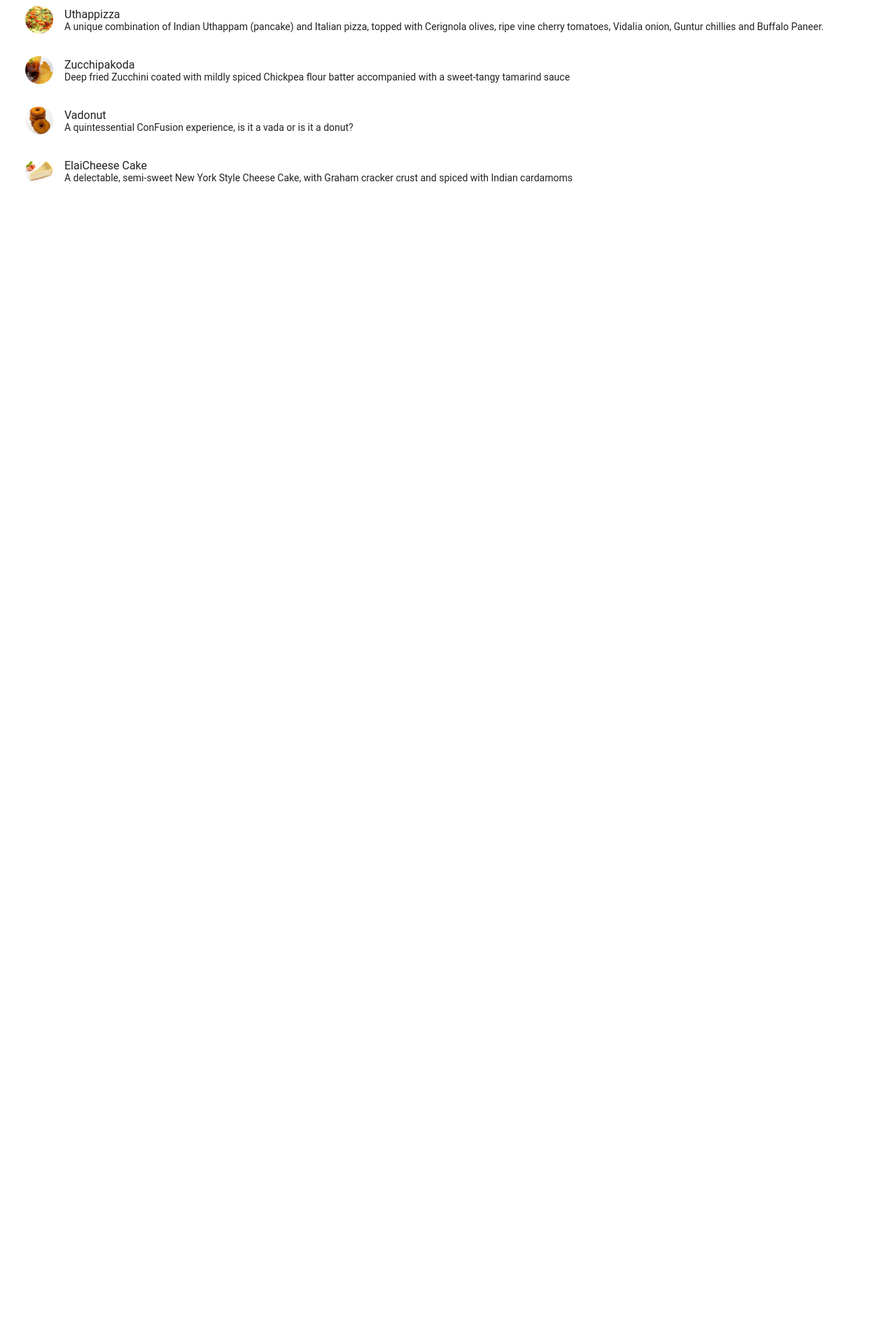
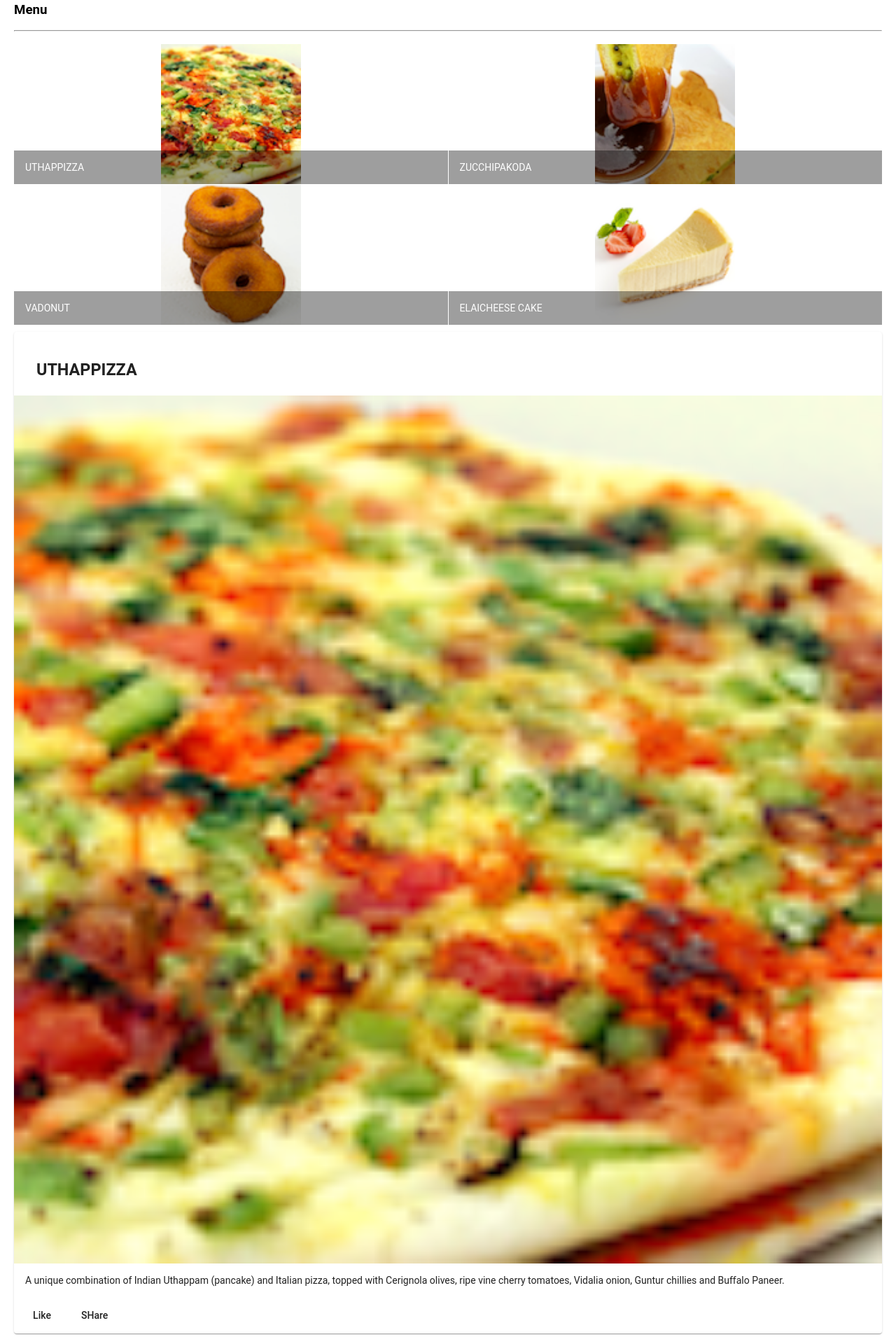
Before and after one commit to YitbarekG/Angular, an Angular app: page / in a window 1280 px wide. Shown: the part 100-2020 px from the top of the page at 70% size. Before the commit the page ends 800 px from the top, so only its background shows below. Built offline with nearby package versions, Linux system fonts and the light colour scheme.

Commit message:
components part 2

```diff
--- a/src/app/menu/menu.component.html
+++ b/src/app/menu/menu.component.html
@@ -1,6 +1,52 @@
 <div class = "container" fxLayout="column" fxLayoutGap="10px">
 
-  <mat-list fxFlex>
+  <div fxFlex>
+    <div>
+      <h3>Menu</h3>
+      <hr>
+    </div>
+  </div>
+
+  <div fxFlex>
+    <mat-grid-list cols="2" rowHeight="200px">
+      <mat-grid-tile *ngFor="let dish of dishes">
+        <img height="200px" src="{{dish.image}}" alt="{{dish.name}}">
+        <mat-grid-tile-footer>
+          <h1 matLine>{{dish.name | uppercase}}</h1>
+        </mat-grid-tile-footer>
+
+      </mat-grid-tile>
+    </mat-grid-list>
+
+  </div>
+
+  <div fxFlex *ngIf="selectedDish">
+    <mat-card>
+      <mat-card-header>
+        <mat-card-title>
+          <h3>{{selectedDish.name | uppercase}}</h3>
+        </mat-card-title>
+
+      </mat-card-header>
+      <img mat-card-image src={{selectedDish.image}} alt={{selectedDish.name}}>
+      <mat-card-content>
+        <p>{{selectedDish.description}}</p>
+      </mat-card-content>
+
+      <mat-card-actions>
+        <button mat-button>Like</button>
+        <button mat-button>SHare</button>
+      </mat-card-actions>
+    </mat-card>
+  </div>
+
+
+
+
+</div>
+
+
+ <!-- <mat-list fxFlex>
     <mat-list-item *ngFor="let dish of dishes">
       <img matListAvatar src="{{dish.image}}" alt="{{dish.name}}">
       <h1 matLine>{{dish.name}}</h1>
@@ -8,7 +54,4 @@
         <span>{{dish.description}}</span>
       </p>
     </mat-list-item>
-  </mat-list>
-
-
-</div>
+  </mat-list> -->
--- a/src/app/menu/menu.component.ts
+++ b/src/app/menu/menu.component.ts
@@ -2,14 +2,7 @@
 
 import {Dish} from '../shared/dish';
 
-@Component({
-  selector: 'app-menu',
-  templateUrl: './menu.component.html',
-  styleUrls: ['./menu.component.css']
-})
-export class MenuComponent implements OnInit {
-
-  dishes:Dish[] = [{
+const Dishes:Dish[]=[{
   id: '0',
   name: 'Uthappizza',
   image: '/assets/images/uthappizza.png',
@@ -51,6 +44,17 @@
   description: 'A delectable, semi-sweet New York Style Cheese Cake, with Graham cracker crust and spiced with Indian cardamoms'
 }]
 
+
+@Component({
+  selector: 'app-menu',
+  templateUrl: './menu.component.html',
+  styleUrls: ['./menu.component.css']
+})
+export class MenuComponent implements OnInit {
+
+  dishes = Dishes;
+  selectedDish:Dish=Dishes[0];
+
   constructor() { }
 
   ngOnInit() {
```
Also changed, not shown: src/app/app.module.ts (+7 -1 lines). Lines whose indentation alone changed are shown as unchanged.
